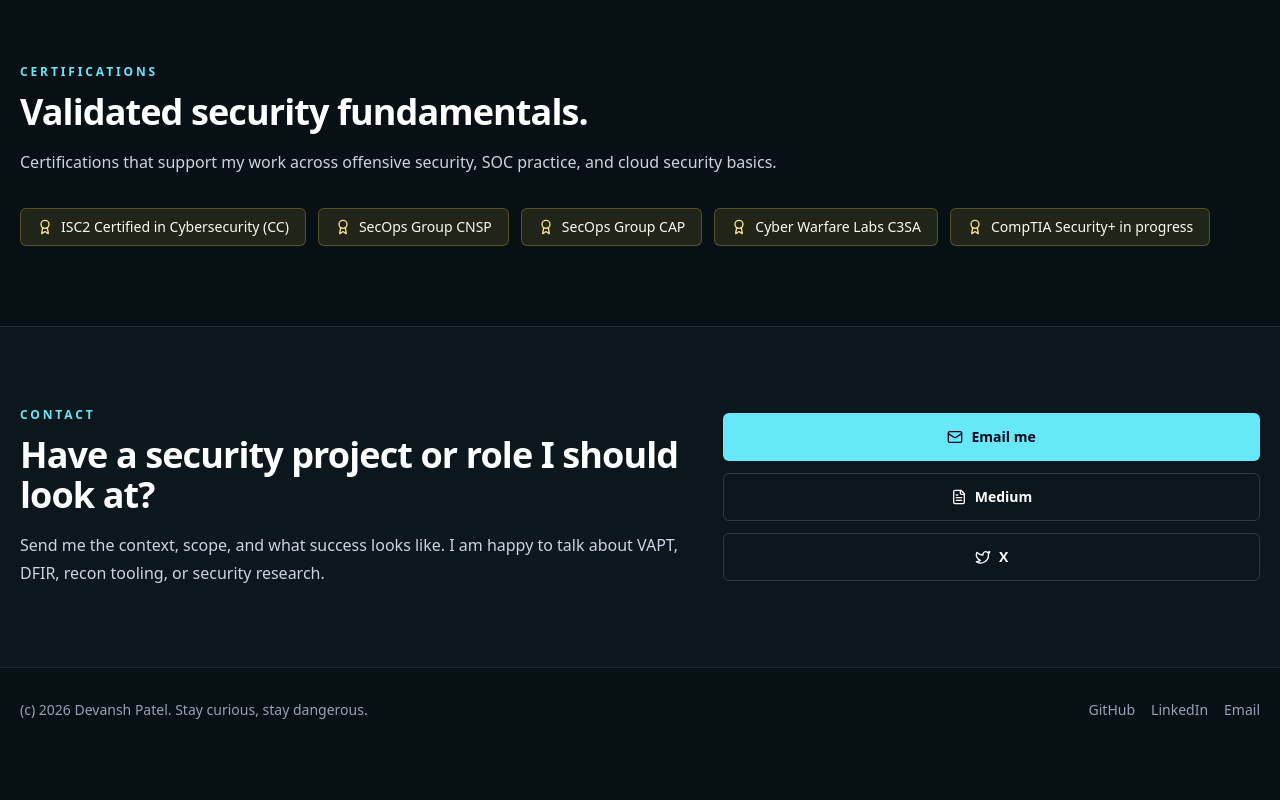
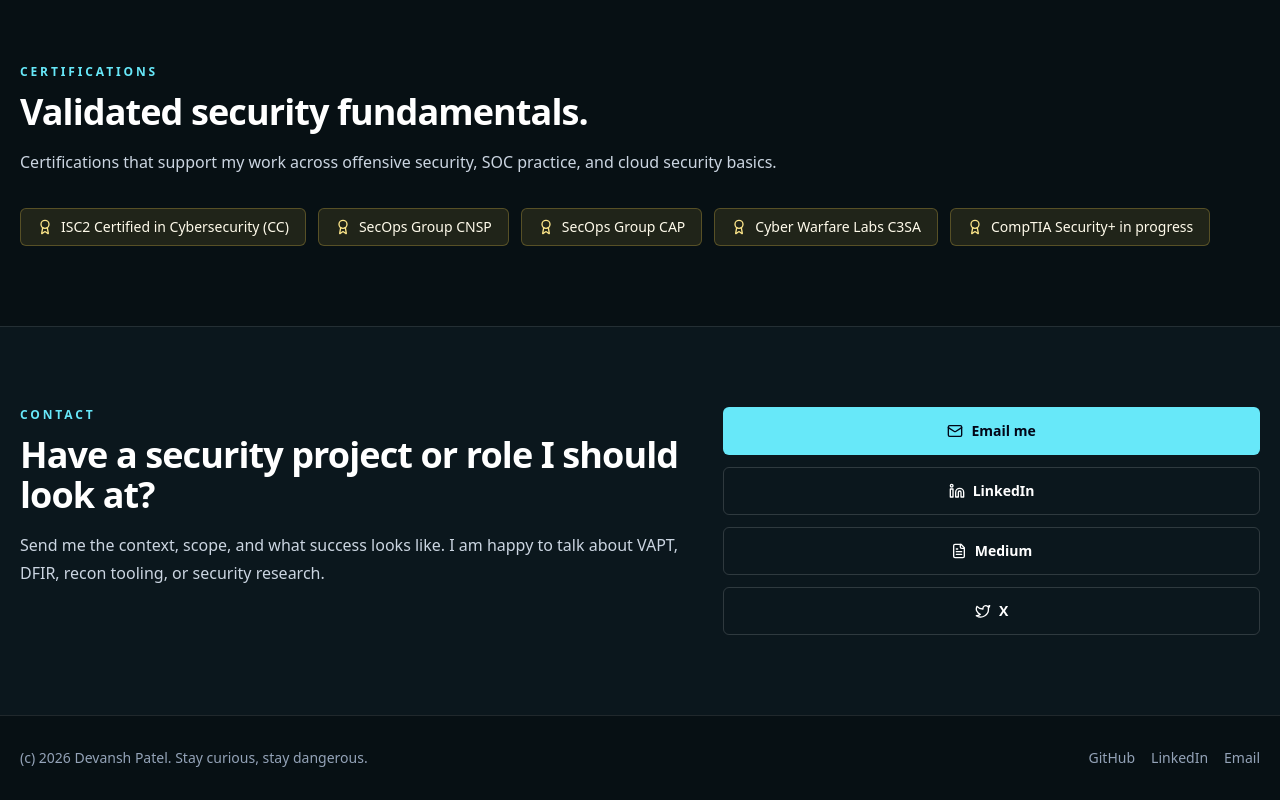
Before and after one commit to Zuri09/zuri09.github.io, a React (Create React App) app: page / in a window 1280 px wide. Shown: the part 4816-5616 px from the top of the page. Before the commit the page ends 5568 px from the top, so only its background shows below. Built offline with nearby package versions, Linux system fonts and the light colour scheme.

Commit message:
Add README and LinkedIn contact button

```diff
--- a/src/Portfolio.js
+++ b/src/Portfolio.js
@@ -574,6 +574,15 @@ export default function Portfolio() {
                 Email me
               </a>
               <a
+                href={DATA.cta.linkedin}
+                target="_blank"
+                rel="noreferrer"
+                className="inline-flex h-12 items-center justify-center gap-2 rounded-md border border-white/15 px-5 text-sm font-semibold text-white transition hover:border-cyan-300/50 hover:bg-white/5"
+              >
+                <Linkedin className="h-4 w-4" />
+                LinkedIn
+              </a>
+              <a
                 href={DATA.cta.medium}
                 target="_blank"
                 rel="noreferrer"
```
Also changed, not shown: 1 other file (tests, documents, lock files or other folders).
